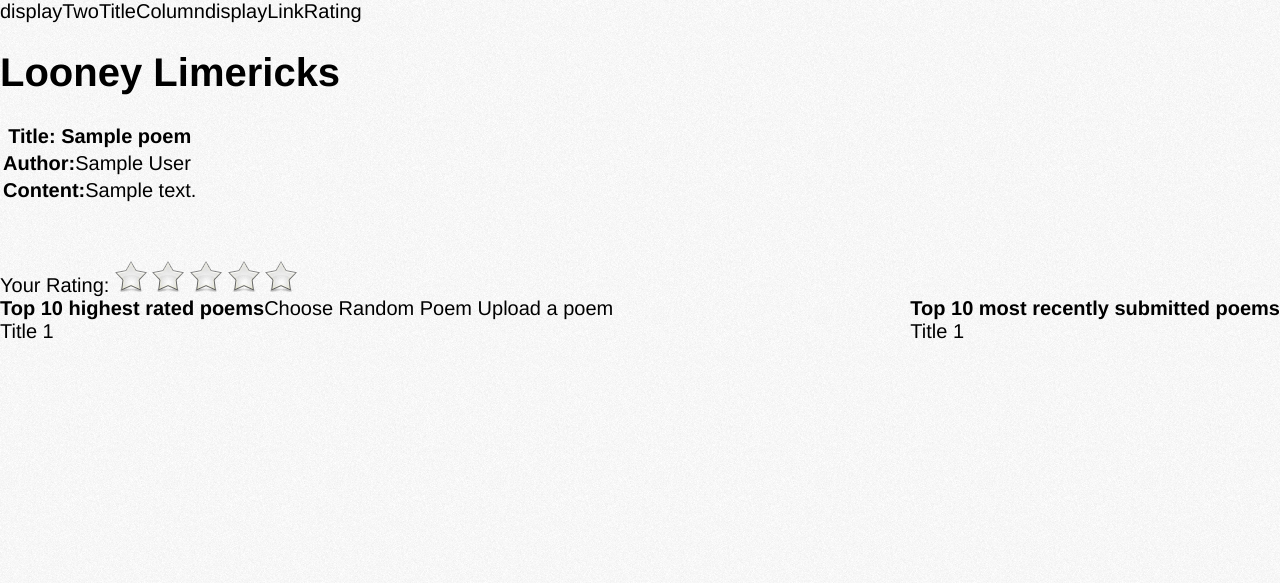
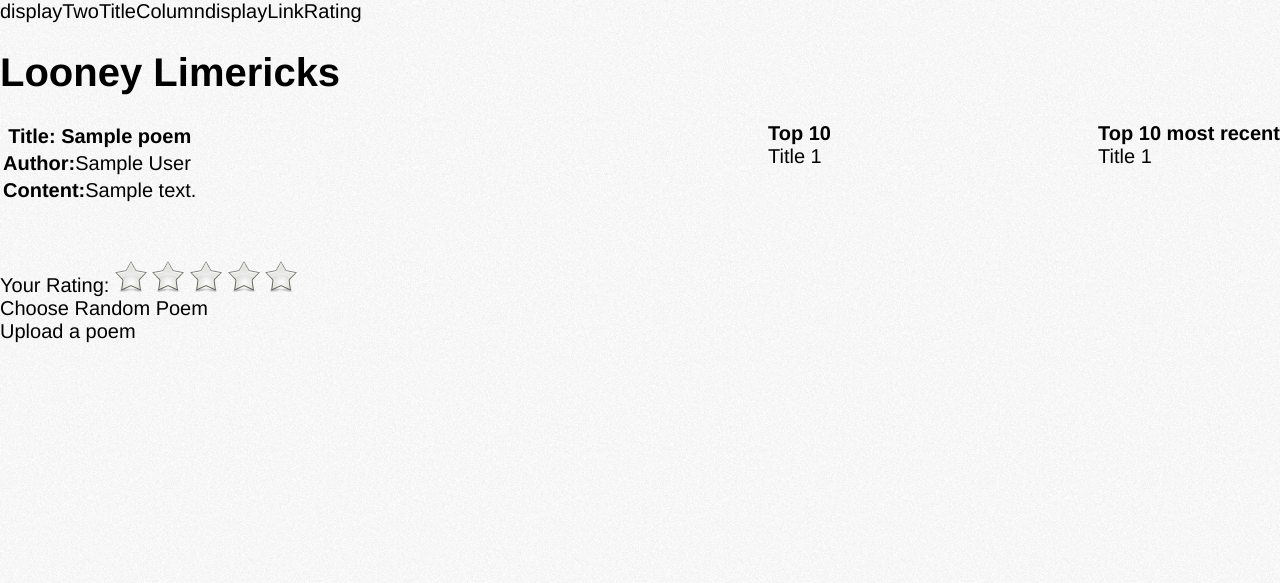
Before and after one commit to tungqd/LooneyLimericks, a PHP site: page / in a window 1280 px wide. Shown: the top 583 px of the page. Run offline with PHP 8.4, Linux system fonts and the light colour scheme; tables that the repository leaves empty or names only in its code hold one stand-in row (values such as "Sample post").

Commit message:
some css stuff

```diff
--- a/css/styles.css
+++ b/css/styles.css
@@ -17,8 +17,8 @@ body {
 
 #poemWrapper
 {
-    width: 100%;
-    float: top;
+    width: 50%;
+    float: left;
     margin: 0 auto;
 }
 
@@ -42,3 +42,8 @@ body {
 {
     float:right;
 }
+.right
+{
+	width: 40%;
+	float:right;
+}
--- a/views/LandingView.php
+++ b/views/LandingView.php
@@ -57,7 +57,7 @@ class LandingView extends BaseView
 			<script>
 				function highlight(id)
 				{
-					document.getElementById(id).src="yellowStar.png";
+					document.getElementById(id).src='./views/yellowStar.png';
 					if(id==2)
 					{
 						highlight(1);
@@ -126,36 +126,28 @@ class LandingView extends BaseView
 
 				function grayOut(id)
 				{
-					document.getElementById(id).src="grayStar.png";
+					document.getElementById(id).src='./views/grayStar.png';
 				}
 			</script> <!-- close Javascript function block -->
 		</div> <!-- close div id="rate" -->
-
-
+		<div id="link">
+			<a>Choose Random Poem</a>
+		    <br/>
+			<a>Upload a poem</a>
+			</div>
+	</div><!-- close div id="poemWrapper" -->
+	<div class="right">
 			<div id="topHighest">
-				<b class="highest">Top 10 highest rated poems</b><br>
+				<b class="highest">Top 10</b><br>
 				<!-- fake link -->
 				<a>Title 1</a>
 
 			</div>
 
 			<div id="topRecent">
-				<b class="highest">Top 10 most recently submitted poems</b><br>
+				<b class="highest">Top 10 most recent</b><br>
 				<!-- fake link -->
 				<a>Title 1</a>
 			</div>
-
-	</div> <!-- close div id="poemWrapper"-->
-
-
-
-
-	<div id="link">
-			<a>Choose Random Poem</a>
-
-			<a>Upload a poem</a>
-	</div>
-
-
-
-</div> <!-- close div id="wrapper" -->
+	</div> <!-- close div class="right"-->
+</div> <!-- close div id="wrapper"-->
```
